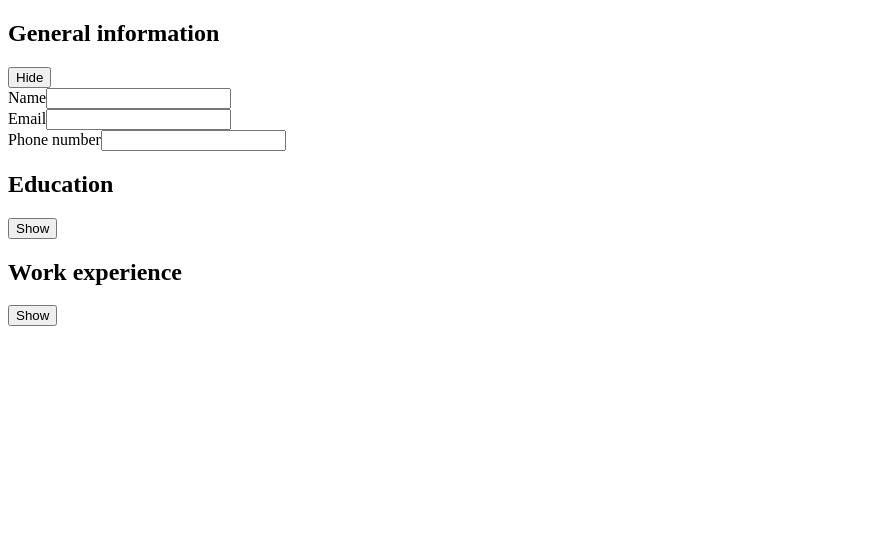
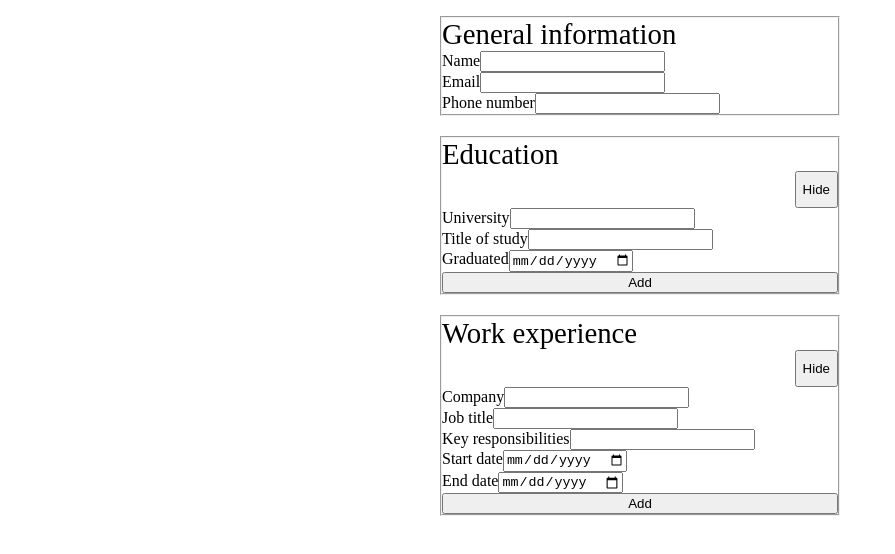
Before and after one commit to lucyleggett/odin-cv-builder, a React (Vite) app: page / in a window 1280 px wide. Shown: the top 554 px of the page, without its empty margins (0-895 px from the left). Built offline with nearby package versions, Linux system fonts and the light colour scheme.

Commit message:
Add Fieldset component and handle adding new sections, toggling visibility of sections and syncing inputs with section headers

```diff
--- a/src/App.css
+++ b/src/App.css
@@ -0,0 +1,38 @@
+#root {
+  display: flex;
+  flex-direction: column;
+  width: clamp(300px, 100%, 400px);
+  justify-content: center;
+  padding: 1em;
+}
+
+main {
+  display: flex;
+  flex-direction: column;
+  gap: 20px;
+  width: 100%;
+}
+
+fieldset {
+  display: grid;
+  flex-direction: column;
+  margin: 0;
+  padding: 0;
+  min-width: 0;
+}
+
+legend {
+  display: block;
+  float: left;
+  padding: 0;
+  font-size: 1.8em;
+}
+
+.title {
+    display: grid;
+    grid-template-columns: 1fr auto;
+}
+
+.title h3 {
+
+}
--- a/src/components/Accordion.jsx
+++ b/src/components/Accordion.jsx
@@ -1,5 +1,4 @@
-import { useState } from "react";
-import Section from "./Section";
+import Fieldset from "./Fieldset";
 
 const contactObj = [
   {
@@ -20,13 +19,14 @@ const educationObj = [
   {
     label: "university",
     type: "text",
+    headLabel: true,
   },
   {
     label: "title of study",
     type: "text",
   },
   {
-    label: "date of study",
+    label: "graduated",
     type: "date",
   },
 ];
@@ -39,6 +39,7 @@ const workObj = [
   {
     label: "job title",
     type: "text",
+    headLabel: true,
   },
   {
     label: "key responsibilities",
@@ -55,28 +56,23 @@ const workObj = [
 ];
 
 export default function Accordion() {
-  const [activeIndex, setActiveIndex] = useState(0);
-
   return (
-    <>
-      <Section
+    <main>
+      <Fieldset
         heading="General information"
         inputEleObj={contactObj}
-        isActive={activeIndex === 0}
-        onShow={() => setActiveIndex(activeIndex === 0 ? null: 0)}
+        canAddSections={false}
       />
-      <Section
+      <Fieldset
         heading="Education"
         inputEleObj={educationObj}
-        isActive={activeIndex === 1}
-        onShow={() => setActiveIndex(activeIndex === 1 ? null: 1)}
+        canAddSections={true}
       />
-      <Section
+      <Fieldset
         heading="Work experience"
         inputEleObj={workObj}
-        isActive={activeIndex === 2}
-        onShow={() => setActiveIndex(activeIndex === 2 ? null: 2)}
+        canAddSections={true}
       />
-    </>
+    </main>
   );
 }
--- /dev/null
+++ b/src/components/Fieldset.jsx
@@ -0,0 +1,52 @@
+import { useState } from "react";
+import Section from "./Section";
+
+export default function Fieldset({ heading, inputEleObj, canAddSections }) {
+  const [sections, setSections] = useState([
+    { id: crypto.randomUUID(), isActive: true },
+  ]);
+
+  const handleAddSection = () => {
+    const newSection = {
+      id: crypto.randomUUID(),
+      isActive: true,
+    };
+    setSections(
+      [...sections, newSection].map((sec) =>
+        sec.id === newSection.id
+          ? { ...sec, isActive: true }
+          : { ...sec, isActive: false },
+      ),
+    );
+  };
+
+  const handleToggleSection = (id) => {
+    setSections(
+      sections.map((sec) =>
+        sec.id === id
+          ? { ...sec, isActive: !sec.isActive }
+          : { ...sec, isActive: false },
+      ),
+    );
+  };
+
+  return (
+    <fieldset>
+      <legend>{heading}</legend>
+      {sections.map((section) => (
+        <Section
+          key={section.id}
+          inputEleObj={inputEleObj}
+          isActive={section.isActive}
+          canAddSections={canAddSections}
+          onShow={() => handleToggleSection(section.id)}
+        />
+      ))}
+      {canAddSections && (
+        <button type="button" onClick={handleAddSection}>
+          Add
+        </button>
+      )}
+    </fieldset>
+  );
+}
--- a/src/components/Input.jsx
+++ b/src/components/Input.jsx
@@ -2,11 +2,11 @@ function toSentenceCase(str) {
   return str.charAt(0).toUpperCase() + str.slice(1).toLowerCase();
 }
 
-export default function Input({ label, type }) {
+export default function Input({ label, type, onChange }) {
   return (
     <div className="input-row">
-      <label for={label}>{toSentenceCase(label)}</label>
-      <input type={type} id={label} name={label}></input>
+      <label htmlFor={label}>{toSentenceCase(label)}</label>
+      <input type={type} id={label} name={label} onChange={onChange}></input>
     </div>
   );
 }
--- a/src/components/Section.jsx
+++ b/src/components/Section.jsx
@@ -1,18 +1,38 @@
+import { useState } from "react";
 import Input from "./Input";
 
-export default function Section({ heading, inputEleObj, isActive, onShow }) {
+export default function Section({
+  canAddSections,
+  onShow,
+  isActive,
+  inputEleObj,
+}) {
+  const [title, setTitle] = useState("");
+
+  function handleChange(event) {
+    setTitle(event.target.value);
+  }
+
   return (
-    <section className={heading.toLowerCase().replace(/\s+/g, '-')}>
-      <h2>{heading}</h2>
+    <section>
+      {canAddSections && (
+        <div className="title">
+          <h3>{title}</h3>
           <button onClick={onShow}>{isActive ? "Hide" : "Show"}</button>
-      {isActive &&
-        inputEleObj.map((element, index) => (
+        </div>
+      )}
+      {isActive && (
+        <div className="input-cluster">
+          {inputEleObj.map((element, index) => (
             <Input
               key={element.label + index}
               label={element.label}
               type={element.type}
+              onChange={element.headLabel ? handleChange : undefined}
             />
           ))}
+        </div>
+      )}
     </section>
   );
 }
--- a/src/index.css
+++ b/src/index.css
@@ -0,0 +1,8 @@
+body {
+    display: flex;
+    width: 100vw;
+    height: 100vh;
+    justify-content: center;
+    align-items: start;
+    margin: 0;
+}
```
Lines whose indentation alone changed are shown as unchanged.
